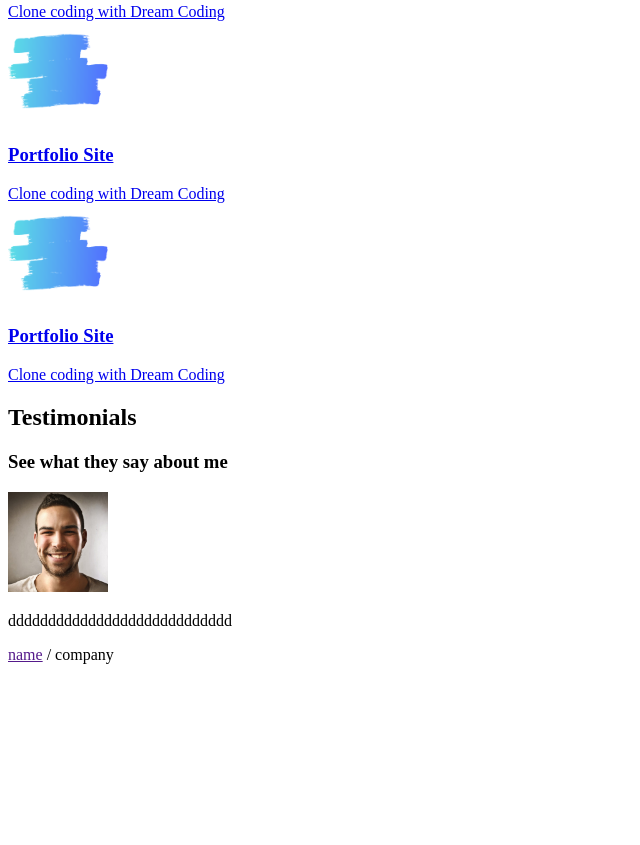
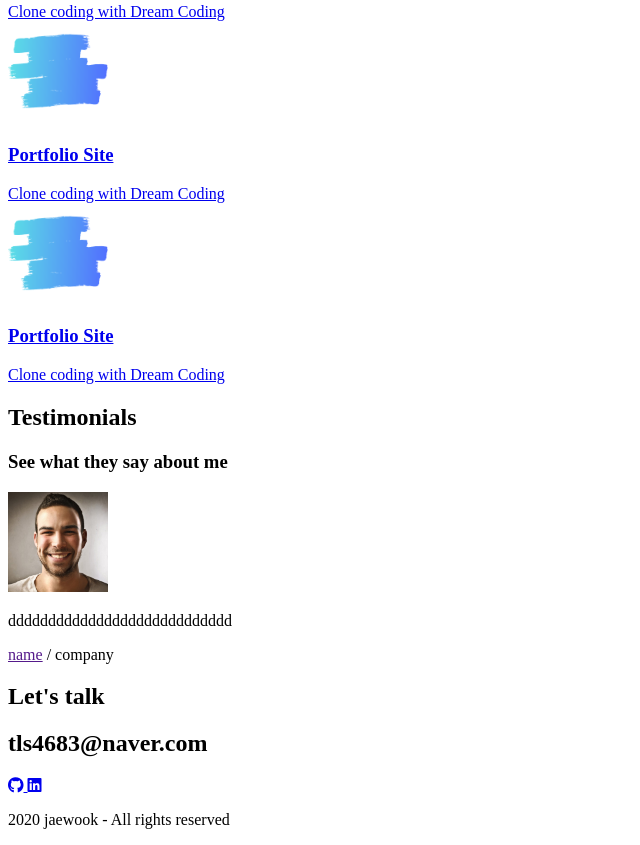
Before and after one commit to tlswodnr/portfolio, a plain HTML site: page index.html in a window 1280 px wide. Shown: the part 3144-3989 px from the top of the page, without its empty margins (0-640 px from the left). Before the commit the page ends 3824 px from the top, so only its background shows below. Drawn offline with Linux system fonts and the light colour scheme.

Commit message:
HTML : Contact

```diff
--- a/index.html
+++ b/index.html
@@ -361,8 +361,21 @@
         </div>
       </div>
     </section>
+
     <!-- Contact -->
-    <section id="contact"></section>
+    <section id="contact">
+      <h1 class="contact__title">Let's talk</h1>
+      <h2 class="contact__email">tls4683@naver.com</h2>
+      <div class="contact__links">
+        <a href="https://github.com/tlswodnr/portfolio" target="blank">
+          <i class="fab fa-github"></i>
+        </a>
+        <a href="#" target="blank">
+          <i class="fab fa-linkedin"></i>
+        </a>
+      </div>
+      <p class="contact__rights">2020 jaewook - All rights reserved</p>
+    </section>
   </body>
 </html>
 <!-- font-family: 'Open Sans', sans-serif; -->
```
